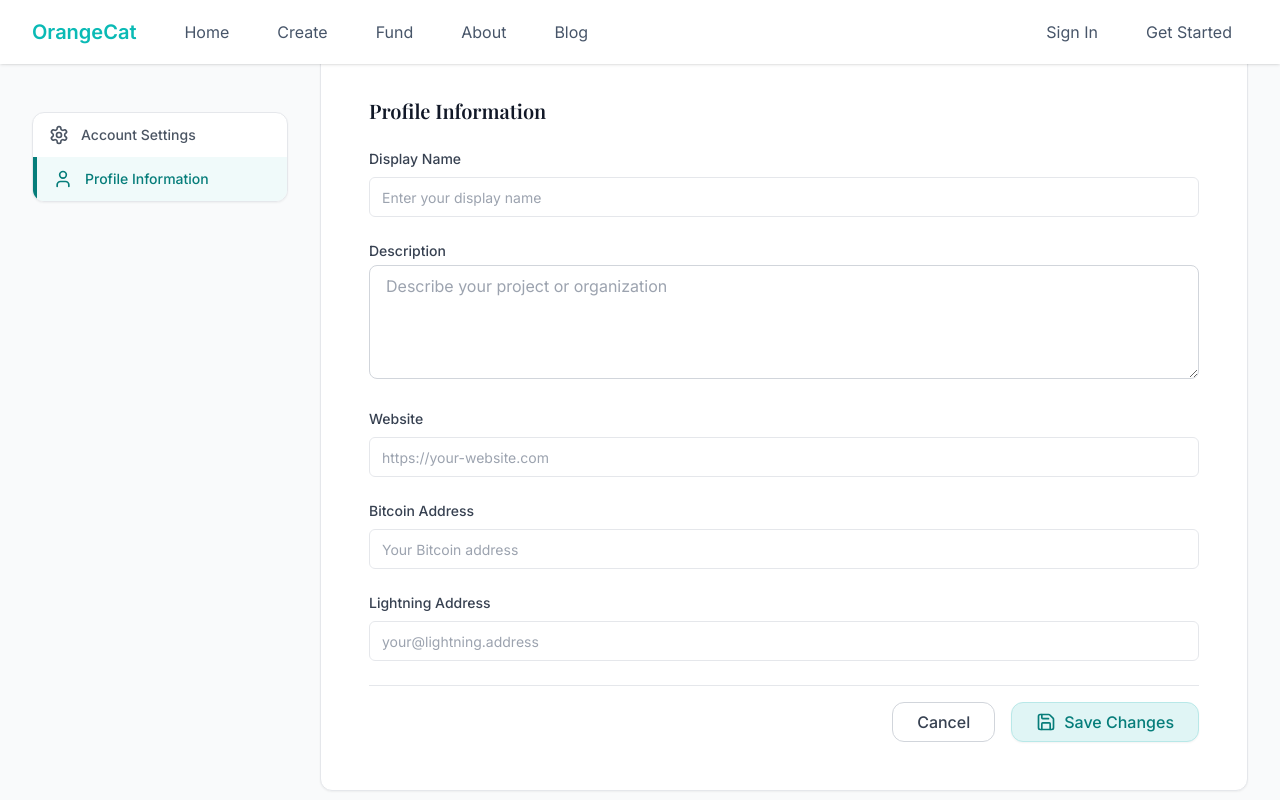
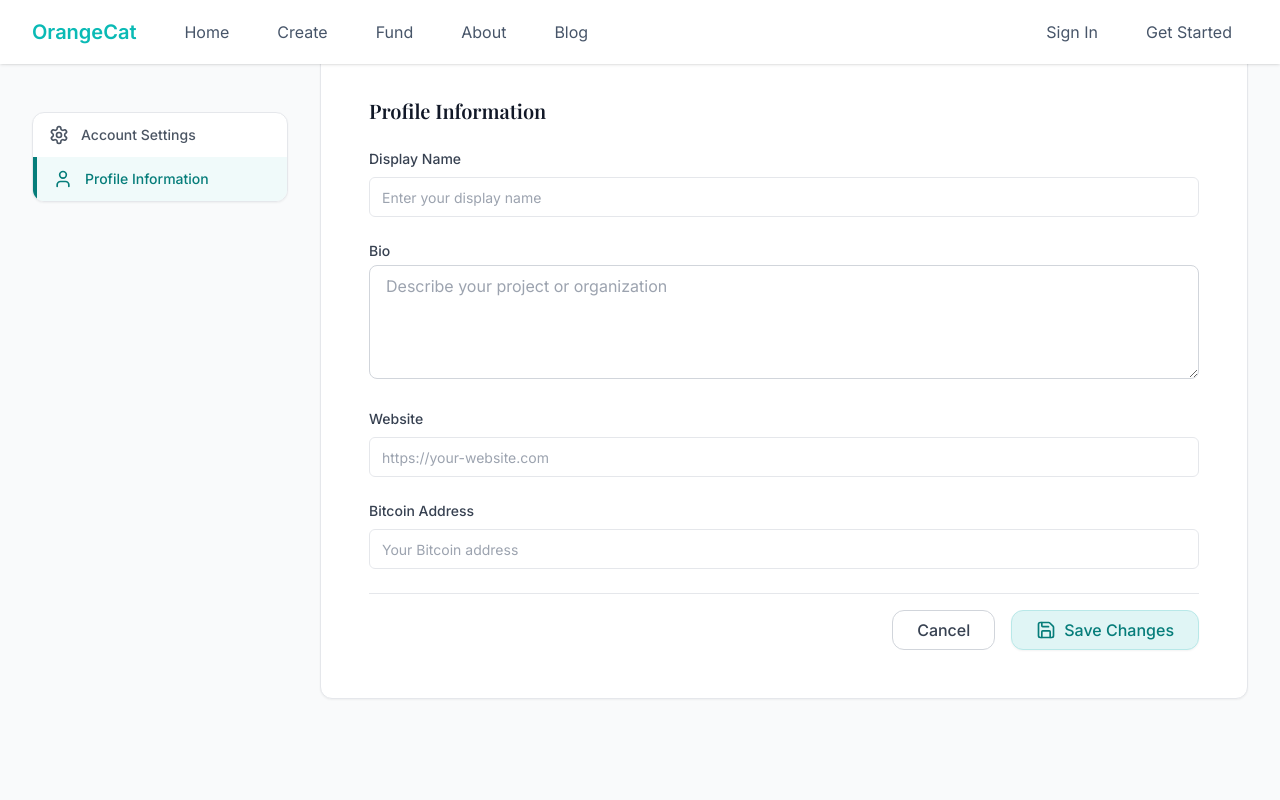
Before and after one commit to g-but/palfare, a Next.js app: page /edit-profile in a window 1280 px wide. Shown: the top 800 px of the page. Built offline with nearby package versions, Linux system fonts and the light colour scheme; a web font is replaced by a local one.

Commit message:
fix: update profile service and form to handle bio field correctly

```diff
--- a/src/app/edit-profile/EditProfileForm.tsx
+++ b/src/app/edit-profile/EditProfileForm.tsx
@@ -18,9 +18,8 @@ export default function EditProfileForm() {
   const [formData, setFormData] = useState<ProfileFormData>({
     display_name: profile?.display_name || '',
     website: profile?.website || '',
-    description: profile?.description || '',
-    bitcoin_address: profile?.bitcoin_address || '',
-    lightning_address: profile?.lightning_address || ''
+    bio: profile?.bio || '',
+    bitcoin_address: profile?.bitcoin_address || ''
   })
   const [passwordData, setPasswordData] = useState<PasswordFormData>({
     currentPassword: '',
@@ -36,9 +35,8 @@ export default function EditProfileForm() {
       setFormData({
         display_name: profile.display_name || '',
         website: profile.website || '',
-        description: profile.description || '',
-        bitcoin_address: profile.bitcoin_address || '',
-        lightning_address: profile.lightning_address || ''
+        bio: profile.bio || '',
+        bitcoin_address: profile.bitcoin_address || ''
       })
     }
   }, [profile])
@@ -242,13 +240,13 @@ export default function EditProfileForm() {
                         placeholder="Enter your display name"
                       />
                       <div>
-                        <label htmlFor="description" className="block text-sm font-medium text-gray-700 mb-1">
-                          Description
+                        <label htmlFor="bio" className="block text-sm font-medium text-gray-700 mb-1">
+                          Bio
                         </label>
                         <textarea
-                          id="description"
-                          name="description"
-                          value={formData.description}
+                          id="bio"
+                          name="bio"
+                          value={formData.bio}
                           onChange={handleTextareaChange}
                           className="w-full px-4 py-2 border border-gray-300 rounded-lg focus:outline-none focus:ring-2 focus:ring-tiffany-500 focus:border-transparent"
                           rows={4}
@@ -269,20 +267,13 @@ export default function EditProfileForm() {
                         onChange={handleProfileChange}
                         placeholder="Your Bitcoin address"
                       />
-                      <Input
-                        label="Lightning Address"
-                        name="lightning_address"
-                        value={formData.lightning_address}
-                        onChange={handleProfileChange}
-                        placeholder="your@lightning.address"
-                      />
                     </div>
 
                     <div className="flex justify-end space-x-4 pt-4 border-t">
                       <Button
                         type="button"
                         variant="outline"
-                        onClick={() => setFormData({ display_name: '', description: '', website: '', bitcoin_address: '', lightning_address: '' })}
+                        onClick={() => setFormData({ display_name: '', bio: '', website: '', bitcoin_address: '' })}
                         className="px-6 py-3 rounded-xl border border-gray-300 text-gray-700 hover:bg-gray-50 hover:border-gray-400 hover:text-gray-900 transition-all duration-200 font-medium"
                       >
                         Cancel
--- a/src/services/profileService.ts
+++ b/src/services/profileService.ts
@@ -47,9 +47,8 @@ export class ProfileService {
             user_id: userId,
             display_name: formData.display_name || null,
             website: formData.website || null,
-            bio: formData.description || null,
+            bio: formData.bio || null,
             bitcoin_address: formData.bitcoin_address || null,
-            lightning_address: formData.lightning_address || null,
             created_at: new Date().toISOString(),
             updated_at: new Date().toISOString()
           })
@@ -67,9 +66,8 @@ export class ProfileService {
         .update({
           display_name: formData.display_name || null,
           website: formData.website || null,
-          bio: formData.description || null,
+          bio: formData.bio || null,
           bitcoin_address: formData.bitcoin_address || null,
-          lightning_address: formData.lightning_address || null,
           updated_at: new Date().toISOString()
         })
         .eq('user_id', userId)
--- a/src/types/database.ts
+++ b/src/types/database.ts
@@ -165,12 +165,10 @@ export interface Profile {
 }
 
 export interface ProfileFormData {
-  username?: string
   display_name?: string
   website?: string
-  description?: string
+  bio?: string
   bitcoin_address?: string
-  lightning_address?: string
 }
 
 export interface PasswordFormData {
```
